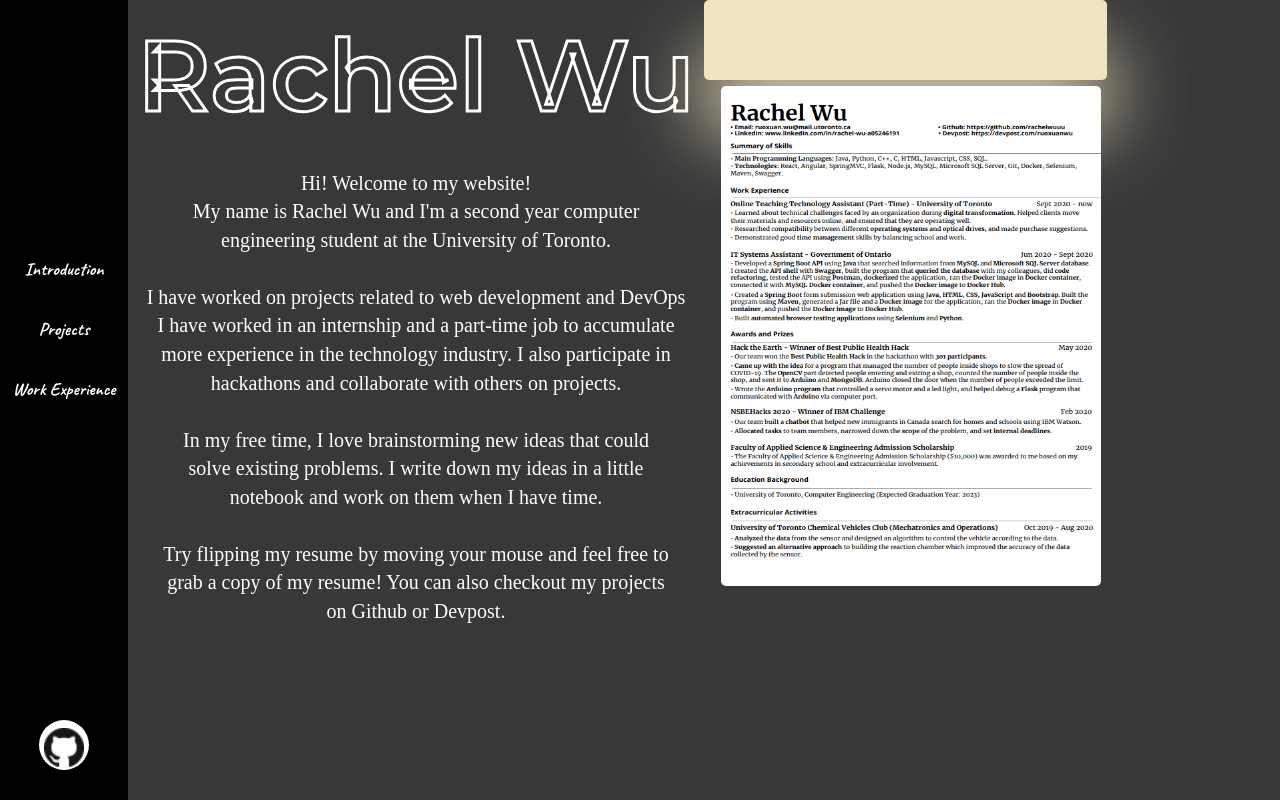
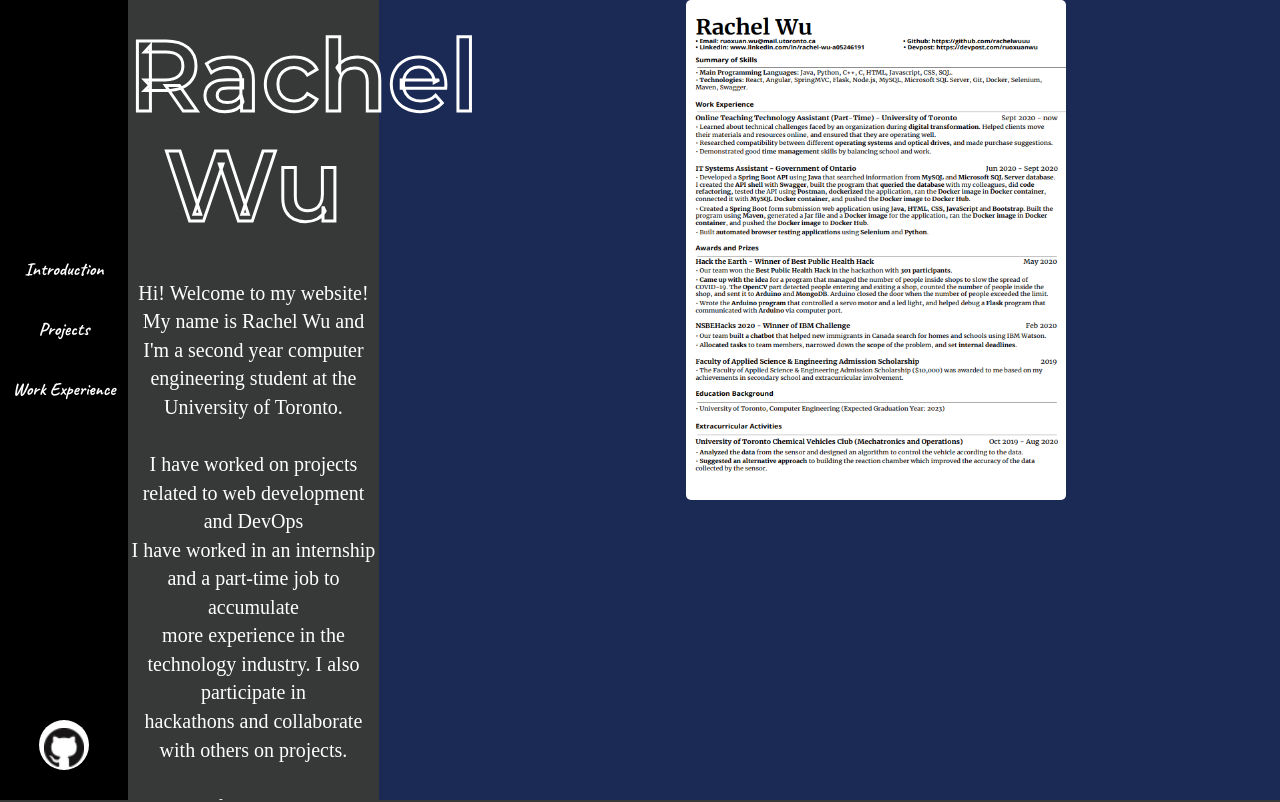
Before and after one commit to rachelwuuu/personalWebsite, an Angular app in the folder Documents/tech projects/Website Project/personal portafolio/personalWebsite/personalWebsite/: page / in a window 1280 px wide. Shown: the top 802 px of the page. Built offline with nearby package versions, Linux system fonts and the light colour scheme; a web font is replaced by a local one.

Commit message:
tried to use table for formatting intro page

```diff
--- a/Documents/tech projects/Website Project/personal portafolio/personalWebsite/personalWebsite/src/app/intro/intro.component.html
+++ b/Documents/tech projects/Website Project/personal portafolio/personalWebsite/personalWebsite/src/app/intro/intro.component.html
@@ -1,5 +1,7 @@
 <div class="intro-class">
-
+    <table>
+        <tr>
+            <td>
                 <div class="middle">
                     <h1>Rachel Wu</h1>
                     <br>
@@ -22,10 +24,27 @@
                     </p>
 
                 </div>
+            </td>
+            <td>
                 <div class="right">
-        <div class="lamp">
-            <!--<div class="dot"></div>-->
+                    <!--<div class="lamp">
+                        <div class="dot"></div>
+                    </div>-->
+                    <div class="resume">
+                        <div class="resumePage">
+                            <img src="assets/images/2021-02-19 (2).png" width="380px" height="500px">
                         </div>
+                        <div class="blankPage"><div class="frame"><a href="/assets/Rachel_Wu's_Resume_February_6th_2021.pdf" download=""><p class="download">Download resume</p></a></div></div>
+                    </div>
+                </div>
+            </td>
+        </tr>
+    </table>
+
+    <div class="right">
+        <!--<div class="lamp">
+            <div class="dot"></div>
+        </div>-->
         <div class="resume">
             <div class="resumePage">
                 <img src="assets/images/2021-02-19 (2).png" width="380px" height="500px">
```
Lines whose indentation alone changed are shown as unchanged.
